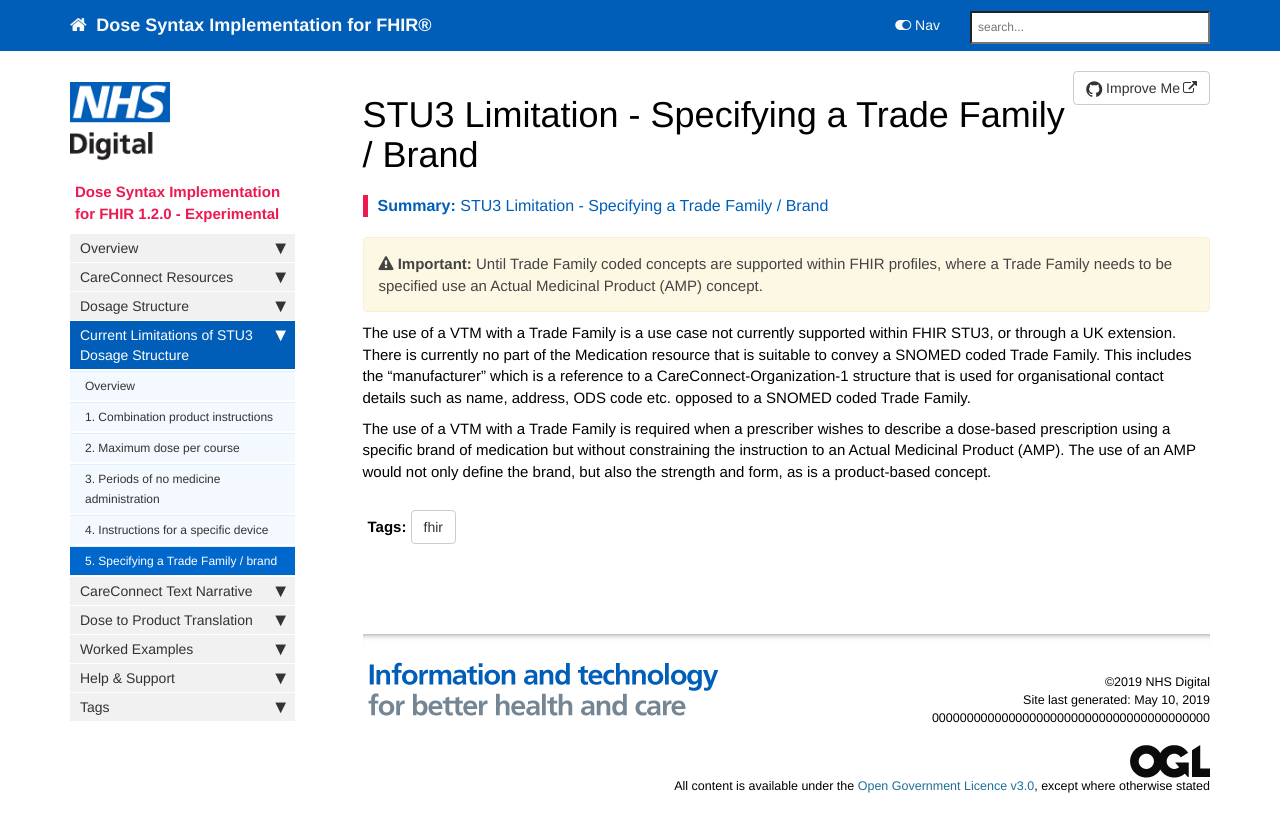
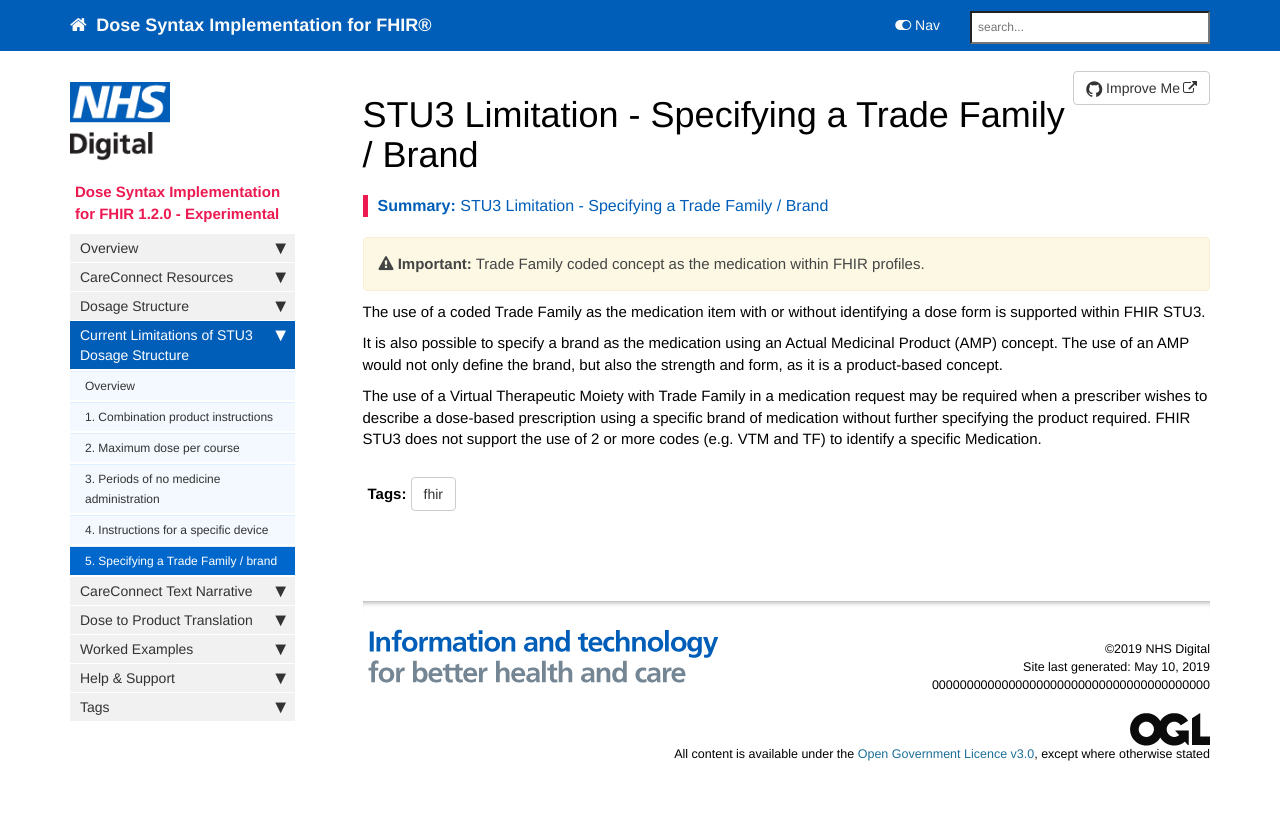
Before and after one commit to nhsconnect/Dose-Syntax-Implementation, a Jekyll site: the page built from pages/explore/dosage-tradefamily.md, in a window 1280 px wide. Shown: the top 832 px of the page. Built offline with Jekyll 4.4.1, drawn with Linux system fonts in a browser that asks for light colours; nearby versions of some CDN libraries; comment, search, counter and statistics services are not loaded.

Commit message:
Update dosage-tradefamily.md

```diff
--- a/pages/explore/dosage-tradefamily.md
+++ b/pages/explore/dosage-tradefamily.md
@@ -8,8 +8,16 @@ summary: "STU3 Limitation - Specifying a Trade Family / Brand"
 ---
 
 
-{% include important.html content="Until Trade Family coded concepts are supported within FHIR profiles, where a Trade Family needs to be specified use an Actual Medicinal Product (AMP) concept." %}
+{% include important.html content="Trade Family coded concept as the medication within FHIR profiles." %}
 
-The use of a VTM with a Trade Family is a use case not currently supported within FHIR STU3, or through a UK extension. There is currently no part of the Medication resource that is suitable to convey a SNOMED coded Trade Family. This includes the "manufacturer" which is a reference to a CareConnect-Organization-1 structure that is used for organisational contact details such as name, address, ODS code etc. opposed to a SNOMED coded Trade Family.
+The use of a coded Trade Family as the medication item with or without identifying a dose form is
+supported within FHIR STU3.
 
-The use of a VTM with a Trade Family is required when a prescriber wishes to describe a dose-based prescription using a specific brand of medication but without constraining the instruction to an Actual Medicinal Product (AMP). The use of an AMP would not only define the brand, but also the strength and form, as is a product-based concept.
+It is also possible to specify a brand as the medication using an Actual Medicinal Product (AMP)
+concept. The use of an AMP would not only define the brand, but also the strength and form, as it is
+a product-based concept.
+
+The use of a Virtual Therapeutic Moiety with Trade Family in a medication request may be required
+when a prescriber wishes to describe a dose-based prescription using a specific brand of medication
+without further specifying the product required. FHIR STU3 does not support the use of 2 or more
+codes (e.g. VTM and TF) to identify a specific Medication.
```
